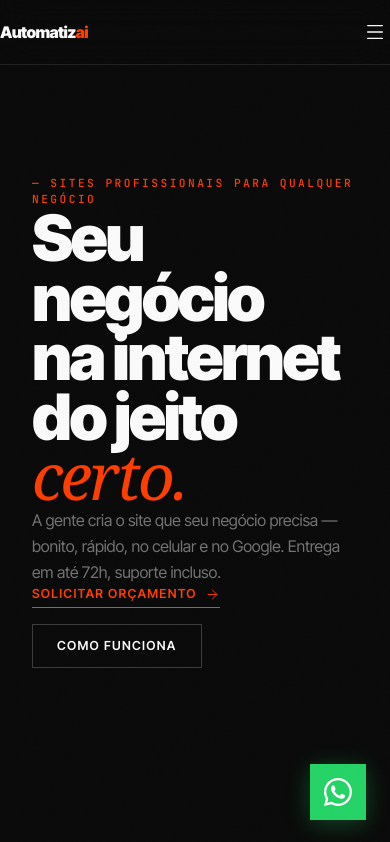
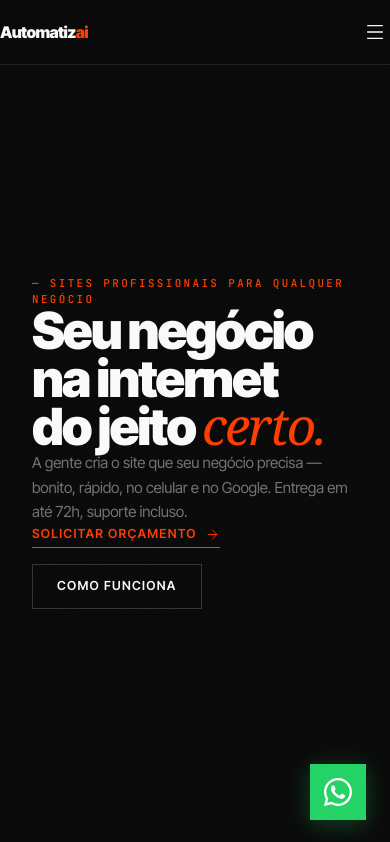
Before and after one commit to arthurzity/automatizai, a Next.js app: page / in a window 390 px wide. Shown: the top 842 px of the page. Built offline with nearby package versions, Linux system fonts and the light colour scheme; a web font is replaced by a local one.

Commit message:
fix: hero spacing - paddingTop 120px, headline size capped, cards divider

```diff
--- a/components/Hero.tsx
+++ b/components/Hero.tsx
@@ -19,9 +19,7 @@ export default function Hero() {
 
     const onScroll = () => {
       const rect = section.getBoundingClientRect();
-      const scrolled = -rect.top;
-      const total = section.offsetHeight + window.innerHeight;
-      const progress = Math.max(0, Math.min(1, scrolled / total));
+      const progress = Math.max(0, Math.min(1, -rect.top / (section.offsetHeight + window.innerHeight)));
       if (video.duration) video.currentTime = progress * video.duration;
     };
 
@@ -38,7 +36,7 @@ export default function Hero() {
         minHeight: "100svh",
         display: "flex",
         alignItems: "center",
-        paddingTop: "80px",
+        paddingTop: "120px",   /* navbar height + breathing room */
         paddingBottom: "80px",
       }}
     >
@@ -46,65 +44,51 @@ export default function Hero() {
       <video
         ref={videoRef}
         className="hidden lg:block absolute inset-0 w-full h-full object-cover"
-        style={{ opacity: 0.35, zIndex: 0 }}
+        style={{ opacity: 0.38, zIndex: 0 }}
         src="/hero.mp4"
         muted
         playsInline
         preload="auto"
       />
 
-      {/* Gradient overlay */}
+      {/* Overlay */}
       <div
         className="hidden lg:block absolute inset-0"
         style={{
           zIndex: 1,
-          background:
-            "linear-gradient(to right, rgba(10,10,10,0.97) 30%, rgba(10,10,10,0.6) 70%, rgba(10,10,10,0.3) 100%)",
+          background: "linear-gradient(105deg, rgba(10,10,10,1) 40%, rgba(10,10,10,0.65) 72%, rgba(10,10,10,0.25) 100%)",
         }}
       />
 
-      {/* Content — full width, two-col on desktop */}
+      {/* Content */}
       <div
         className="relative w-full mx-auto"
-        style={{
-          zIndex: 2,
-          maxWidth: "1400px",
-          padding: "0 clamp(2rem, 6vw, 8rem)",
-        }}
+        style={{ zIndex: 2, maxWidth: "1400px", padding: "0 clamp(2rem, 6vw, 8rem)" }}
       >
-        <div className="grid lg:grid-cols-[3fr_2fr] lg:gap-16 items-center">
+        <div className="grid lg:grid-cols-[55fr_45fr] lg:gap-12 items-center">
 
-          {/* LEFT — text */}
+          {/* ── LEFT ── */}
           <div>
             <p
-              className="fade-up text-[0.7rem] font-medium tracking-[0.22em] uppercase mb-8"
-              style={{
-                color: "var(--accent)",
-                fontFamily: '"JetBrains Mono", monospace',
-                animationDelay: "0.05s",
-              }}
+              className="fade-up text-[0.68rem] font-medium tracking-[0.22em] uppercase mb-10"
+              style={{ color: "var(--accent)", fontFamily: '"JetBrains Mono", monospace', animationDelay: "0.05s" }}
             >
               — Sites profissionais para qualquer negócio
             </p>
 
             <h1
               className="fade-up font-black leading-[0.93] tracking-[-0.04em] mb-10"
-              style={{
-                fontSize: "clamp(4rem, 8.5vw, 10rem)",
-                animationDelay: "0.15s",
-              }}
+              style={{ fontSize: "clamp(3.2rem, 6.5vw, 7.5rem)", animationDelay: "0.15s" }}
             >
               Seu negócio<br />
               na internet<br />
               do jeito{" "}
-              <em
-                style={{
-                  fontFamily: '"Playfair Display", Georgia, serif',
-                  fontStyle: "italic",
-                  fontWeight: 400,
-                  color: "var(--accent)",
-                }}
-              >
+              <em style={{
+                fontFamily: '"Playfair Display", Georgia, serif',
+                fontStyle: "italic",
+                fontWeight: 400,
+                color: "var(--accent)",
+              }}>
                 certo.
               </em>
             </h1>
@@ -113,7 +97,7 @@ export default function Hero() {
               className="fade-up leading-relaxed mb-12"
               style={{
                 color: "var(--muted-fg)",
-                fontSize: "clamp(1rem, 1.3vw, 1.1rem)",
+                fontSize: "clamp(0.95rem, 1.2vw, 1.05rem)",
                 maxWidth: "44ch",
                 animationDelay: "0.25s",
               }}
@@ -122,10 +106,7 @@ export default function Hero() {
               no celular e no Google. Entrega em até 72h, suporte incluso.
             </p>
 
-            <div
-              className="fade-up flex flex-wrap gap-4 items-center mb-16"
-              style={{ animationDelay: "0.35s" }}
-            >
+            <div className="fade-up flex flex-wrap gap-4 items-center mb-14" style={{ animationDelay: "0.35s" }}>
               <Link
                 href="#orcamento"
                 className="group relative inline-flex items-center gap-2 font-semibold tracking-[0.1em] uppercase"
@@ -133,72 +114,57 @@ export default function Hero() {
               >
                 Solicitar orçamento
                 <ArrowRight size={15} strokeWidth={1.5} />
-                <span
-                  className="absolute bottom-0 left-0 h-px w-full origin-left scale-x-100 group-hover:scale-x-110 transition-transform duration-150"
-                  style={{ background: "var(--accent)" }}
-                />
+                <span className="absolute bottom-0 left-0 h-px w-full origin-left scale-x-100 group-hover:scale-x-110 transition-transform duration-150"
+                  style={{ background: "var(--accent)" }} />
               </Link>
 
               <Link
                 href="#como-funciona"
                 className="inline-flex items-center font-semibold tracking-[0.1em] uppercase border transition-all duration-150 hover:bg-white hover:text-black"
-                style={{
-                  color: "var(--fg)",
-                  borderColor: "rgba(255,255,255,0.2)",
-                  fontSize: "0.78rem",
-                  padding: "0.75rem 1.5rem",
-                }}
+                style={{ color: "var(--fg)", borderColor: "rgba(255,255,255,0.18)", fontSize: "0.78rem", padding: "0.75rem 1.5rem" }}
               >
                 Como funciona
               </Link>
             </div>
 
-            {/* Scroll hint */}
-            <div
-              className="hidden lg:flex items-center gap-3 fade-up"
-              style={{ animationDelay: "0.5s", color: "var(--muted-fg)" }}
-            >
-              <span
-                className="text-[0.62rem] tracking-[0.18em] uppercase"
-                style={{ fontFamily: '"JetBrains Mono", monospace' }}
-              >
+            <div className="hidden lg:flex items-center gap-3 fade-up" style={{ animationDelay: "0.5s", color: "var(--muted-fg)" }}>
+              <span className="text-[0.62rem] tracking-[0.18em] uppercase" style={{ fontFamily: '"JetBrains Mono", monospace' }}>
                 Role para explorar
               </span>
               <span className="inline-block w-8 h-px" style={{ background: "var(--border)" }} />
               <svg width="13" height="13" viewBox="0 0 24 24" fill="none" stroke="currentColor" strokeWidth="1.5">
-                <line x1="12" y1="5" x2="12" y2="19" />
-                <polyline points="19 12 12 19 5 12" />
+                <line x1="12" y1="5" x2="12" y2="19" /><polyline points="19 12 12 19 5 12" />
               </svg>
             </div>
           </div>
 
-          {/* RIGHT — stats cards (desktop only) */}
-          <div className="hidden lg:flex flex-col gap-4 fade-up" style={{ animationDelay: "0.4s" }}>
+          {/* ── RIGHT — stats cards ── */}
+          <div className="hidden lg:flex flex-col gap-3 fade-up" style={{ animationDelay: "0.4s" }}>
             {[
-              { num: "72h", label: "Prazo de entrega", desc: "Do briefing ao site no ar" },
-              { num: "SEO", label: "Incluso em todos os planos", desc: "Configurado pra aparecer no Google" },
-              { num: "100%", label: "Responsivo mobile", desc: "Perfeito em qualquer tela" },
+              { num: "72h",  label: "Prazo de entrega",        desc: "Do briefing ao site no ar" },
+              { num: "SEO",  label: "Incluso em todos os planos", desc: "Configurado pra aparecer no Google" },
+              { num: "100%", label: "Responsivo mobile",        desc: "Perfeito em qualquer tela" },
             ].map((s) => (
               <div
                 key={s.num}
-                className="flex items-center gap-5 transition-colors duration-200 group"
+                className="flex items-center gap-5 transition-all duration-200"
                 style={{
-                  border: "1px solid var(--border)",
-                  padding: "1.25rem 1.5rem",
-                  background: "rgba(10,10,10,0.6)",
-                  backdropFilter: "blur(8px)",
+                  border: "1px solid rgba(255,255,255,0.08)",
+                  padding: "1.25rem 1.75rem",
+                  background: "rgba(10,10,10,0.55)",
+                  backdropFilter: "blur(12px)",
                 }}
                 onMouseEnter={e => (e.currentTarget.style.borderColor = "var(--accent)")}
-                onMouseLeave={e => (e.currentTarget.style.borderColor = "var(--border)")}
+                onMouseLeave={e => (e.currentTarget.style.borderColor = "rgba(255,255,255,0.08)")}
               >
                 <span
-                  className="font-black leading-none tracking-[-0.04em] shrink-0"
-                  style={{ fontSize: "clamp(2rem, 3vw, 2.8rem)", color: "var(--accent)" }}
+                  className="font-black leading-none tracking-[-0.04em] shrink-0 w-24 text-right"
+                  style={{ fontSize: "clamp(1.8rem, 2.8vw, 2.8rem)", color: "var(--accent)" }}
                 >
                   {s.num}
                 </span>
-                <div>
-                  <p className="font-semibold text-sm leading-snug mb-0.5">{s.label}</p>
+                <div style={{ borderLeft: "1px solid rgba(255,255,255,0.08)", paddingLeft: "1.25rem" }}>
+                  <p className="font-semibold text-sm leading-snug mb-1">{s.label}</p>
                   <p className="text-xs leading-snug" style={{ color: "var(--muted-fg)" }}>{s.desc}</p>
                 </div>
               </div>
```
